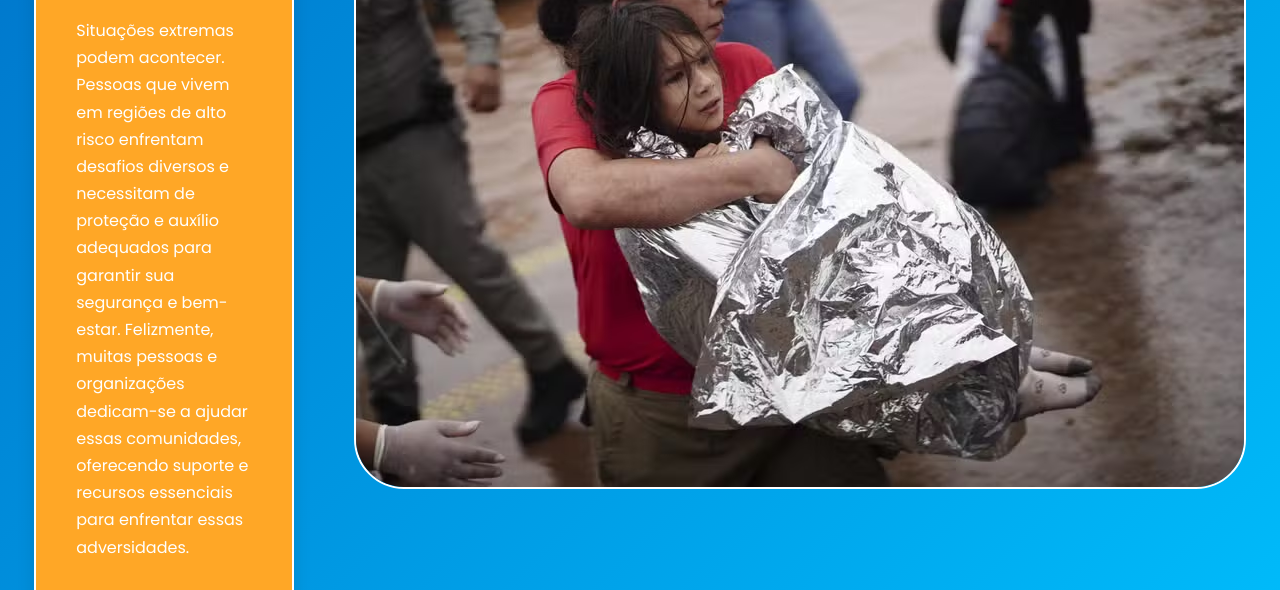
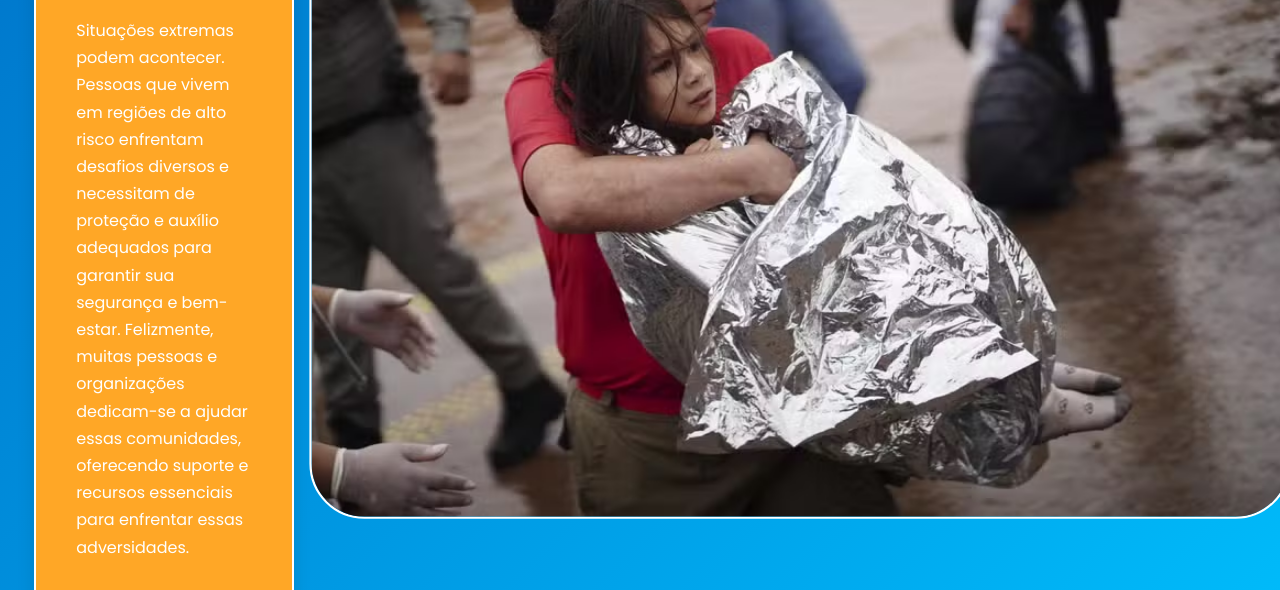
Before and after one commit to Luiz8734/Gs_global, a plain HTML site: page gs_global/src/pages/publico-alvo.html in a window 1280 px wide. In both pictures the pointer is over the picture 799 px from the left and 1663 px from the top of the page. Shown: the part 1473-2063 px from the top of the page. Drawn offline with Linux system fonts and the light colour scheme.

Commit message:
arrumando alguns erros

```diff
--- a/gs_global/src/css/publico-alvo.css
+++ b/gs_global/src/css/publico-alvo.css
@@ -371,3 +371,10 @@ footer a:focus {
 .pequena:hover {
   transform: scale(1.1); /* Aumenta o tamanho da imagem em 20% */
 }
+.img{
+  transition: transform 0.3s ease-in-out; /* Duração e suavidade da transição */
+}
+
+.img:hover {
+  transform: scale(1.1); /* Aumenta o tamanho da imagem em 20% */
+}
```
Also changed, not shown: 2 other files.
